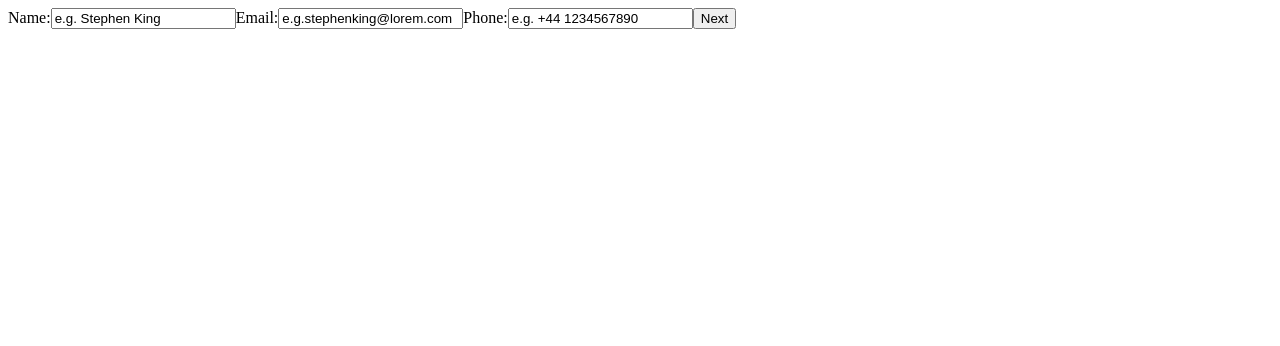
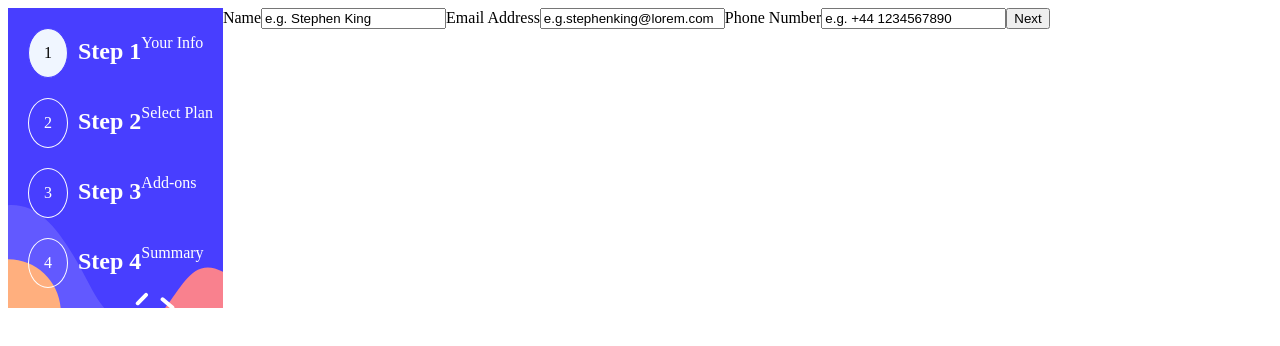
Before and after one commit to PullingStrings/multi-step-form-main, a Next.js app: page / in a window 1280 px wide. Shown: the top 346 px of the page. Built offline with nearby package versions, Linux system fonts and the light colour scheme.

Commit message:
added more logic to steps and started styling

```diff
--- a/package.json
+++ b/package.json
@@ -17,6 +17,7 @@
     "next": "13.4.7",
     "react": "18.2.0",
     "react-dom": "18.2.0",
+    "styled-components": "^6.0.8",
     "typescript": "5.1.3"
   }
 }
--- a/src/components/FormSteps/StepFour.tsx
+++ b/src/components/FormSteps/StepFour.tsx
@@ -4,11 +4,14 @@ import React from "react"
 import { useFormContext } from "../../utils/formContext"
 
 const StepFour: React.FC = () => {
+  // type PlanType = "Arcade" | "Advanced" | "Pro"
+
   const [{ stepOne, stepTwo, stepThree }, dispatch] = useFormContext()
 
   const selectedPlan = stepTwo.plan
   const isYearly = stepTwo.isYearly
-  const selectedPlanPrices = stepTwo.planPrices[selectedPlan]
+  const selectedPlanPrices =
+    stepTwo.planPrices[stepTwo.plan as keyof typeof stepTwo.planPrices]
 
   const price = isYearly
     ? selectedPlanPrices.yearly
@@ -17,7 +20,6 @@ const StepFour: React.FC = () => {
   const calculateTotal = () => {
     // Assuming that each plan and add-on has a price in dollars
     let total = 0
-    console.log(stepTwo)
     // Logic to add up prices based on the selected plan and add-ons
     // For example:
     // if (stepTwo.plan === 'arcade') total += 10;
--- a/src/components/FormSteps/StepOne.tsx
+++ b/src/components/FormSteps/StepOne.tsx
@@ -2,10 +2,12 @@
 
 import React, { useState } from "react"
 import { useFormContext } from "../../utils/formContext"
+import StepsSideBar from "../UI/StepsSideBar"
 
 const StepOne: React.FC = () => {
   const [{ stepOne }, dispatch] = useFormContext()
   const [errors, setErrors] = useState<{ [key: string]: string }>({})
+  const stepOneState = 1
 
   const handleSubmit = (event: React.FormEvent) => {
     event.preventDefault()
@@ -48,8 +50,10 @@ const StepOne: React.FC = () => {
   }
 
   return (
+    <>
+      <StepsSideBar steps={stepOneState} />
       <form onSubmit={handleSubmit}>
-      <label htmlFor='name'>Name:</label>
+        <label htmlFor='name'>Name</label>
         <input
           id='name'
           name='name'
@@ -60,7 +64,7 @@ const StepOne: React.FC = () => {
 
         {errors.name && <p>{errors.name}</p>}
 
-      <label htmlFor='email'>Email:</label>
+        <label htmlFor='email'>Email Address</label>
         <input
           id='email'
           name='email'
@@ -70,7 +74,7 @@ const StepOne: React.FC = () => {
         />
         {errors.email && <p>{errors.email}</p>}
 
-      <label htmlFor='phone'>Phone:</label>
+        <label htmlFor='phone'>Phone Number</label>
         <input
           id='phone'
           name='phone'
@@ -82,6 +86,7 @@ const StepOne: React.FC = () => {
 
         <button type='submit'>Next</button>
       </form>
+    </>
   )
 }
 
--- a/src/components/FormSteps/StepThree.tsx
+++ b/src/components/FormSteps/StepThree.tsx
@@ -24,6 +24,11 @@ const StepThree: React.FC = () => {
     dispatch({ type: "SET_STEP", payload: 4 })
   }
 
+  const backButton = (event: React.MouseEvent) => {
+    event.preventDefault()
+    dispatch({ type: "SET_STEP", payload: 2 })
+  }
+
   return (
     <form onSubmit={handleSubmit}>
       <div>
@@ -38,7 +43,7 @@ const StepThree: React.FC = () => {
           />
         ))}
       </div>
-
+      <button onClick={backButton}>Back</button>
       <button type='submit'>Next</button>
     </form>
   )
--- a/src/components/FormSteps/StepTwo.tsx
+++ b/src/components/FormSteps/StepTwo.tsx
@@ -4,9 +4,11 @@ import React from "react"
 import { useFormContext } from "../../utils/formContext"
 import PlanCard from "../UI/PlanCard"
 import ToggleSwitch from "../UI/ToogleSwitch"
+import StepsSideBar from "../UI/StepsSideBar"
 
 const StepTwo: React.FC = () => {
   const [{ stepTwo }, dispatch] = useFormContext()
+  const stepTwoState = 2
 
   const handleSelectPlan = (plan: string) => {
     dispatch({
@@ -29,7 +31,14 @@ const StepTwo: React.FC = () => {
     dispatch({ type: "SET_STEP", payload: 3 })
   }
 
+  const backButton = (event: React.MouseEvent) => {
+    event.preventDefault()
+    dispatch({ type: "SET_STEP", payload: 1 })
+  }
+
   return (
+    <div>
+      <StepsSideBar steps={stepTwoState} />
       <form onSubmit={handleSubmit}>
         <div>
           <PlanCard
@@ -60,8 +69,10 @@ const StepTwo: React.FC = () => {
           onToggle={handleTogglePayment}
         />
 
+        <button onClick={backButton}>Back</button>
         <button type='submit'>Next</button>
       </form>
+    </div>
   )
 }
 
--- a/src/components/UI/PlanCard.tsx
+++ b/src/components/UI/PlanCard.tsx
@@ -36,13 +36,21 @@ const PlanCard: React.FC<PlanCardProps> = ({
       type: "SET_STEP_TWO",
       payload: {
         plan: planName,
+        paymentType: false,
         isYearly: isYearly,
         planPrices: selectedPlanPrices,
       },
     })
   }
 
+  // console.log(planPrices[plan])
   const planPrice = planPrices[plan]
+  // const planPrice =
+  //   state.stepTwo.planPrices[
+  //     state.stepTwo.plan as keyof typeof state.stepTwo.planPrices
+  //   ]
+
+  // console.log(planPrice)
 
   return (
     <div
--- /dev/null
+++ b/src/components/UI/StepsSideBar.tsx
@@ -0,0 +1,56 @@
+import React, { useState } from "react"
+import styled from "styled-components"
+import bgSideBarDesktop from "../../../public/images/bg-sidebar-desktop.svg"
+
+const Span = styled.span<{ isActive?: boolean }>`
+  padding: 15px;
+  margin: 10px;
+  color: ${(props) => (props.isActive ? "black" : "white")};
+  background-color: ${(props) =>
+    props.isActive ? "hsl(217, 100%, 97%)" : "transparent"};
+  border-radius: 100%;
+  border: 1px solid ${(props) => (props.isActive ? "#483eff" : "white")};
+  display: flex;
+  justify-content: center;
+  align-items: center;
+  margin-right: 10px;
+`
+const Container = styled.div`
+  background-image: url(${bgSideBarDesktop.src});
+  background-size: cover; /* or you can use 'contain' */
+  background-repeat: no-repeat;
+  background-position: center;
+  padding: 10px;
+`
+const StepsDiv = styled.div`
+  display: flex;
+  color: white;
+`
+const StepsSideBar = (stepNumber: { steps: number }) => {
+  return (
+    <Container>
+      <StepsDiv>
+        <Span isActive={stepNumber.steps === 1 ? true : false}>1</Span>
+        <h2>Step 1</h2>
+        <p>Your Info</p>
+      </StepsDiv>
+      <StepsDiv>
+        <Span isActive={stepNumber.steps === 2 ? true : false}>2</Span>
+        <h2>Step 2</h2>
+        <p>Select Plan</p>
+      </StepsDiv>
+      <StepsDiv>
+        <Span isActive={stepNumber.steps === 3 ? true : false}>3</Span>
+        <h2>Step 3</h2>
+        <p>Add-ons</p>
+      </StepsDiv>
+      <StepsDiv>
+        <Span isActive={stepNumber.steps === 4 ? true : false}>4</Span>
+        <h2>Step 4</h2>
+        <p>Summary</p>
+      </StepsDiv>
+    </Container>
+  )
+}
+
+export default StepsSideBar
--- a/src/pages/index.tsx
+++ b/src/pages/index.tsx
@@ -4,15 +4,22 @@ import StepTwo from "@/components/FormSteps/StepTwo"
 import StepThree from "@/components/FormSteps/StepThree"
 import StepFour from "@/components/FormSteps/StepFour"
 import { useFormContext } from "@/utils/formContext"
+// import GlobalStyles from "@/styles/GlobalStyles"
+import styled from "styled-components"
+
+const Container = styled.div`
+  display: flex;
+  width: 100%;
+`
 
 export default function Home() {
   const [{ currentStep }] = useFormContext()
   return (
-    <div>
+    <Container>
       {currentStep === 1 && <StepOne />}
       {currentStep === 2 && <StepTwo />}
       {currentStep === 3 && <StepThree />}
       {currentStep === 4 && <StepFour />}
-    </div>
+    </Container>
   )
 }
--- a/src/utils/formContext.tsx
+++ b/src/utils/formContext.tsx
@@ -82,7 +82,7 @@ type ActionType =
       type: "SET_STEP_TWO"
       payload: {
         plan: string
-        paymentType: false
+        paymentType: boolean
         isYearly: boolean
         planPrices: {
           Arcade: { monthly: number; yearly: number }
@@ -91,7 +91,7 @@ type ActionType =
         }
       }
     }
-  | { type: "SET_STEP_THREE"; payload: { addons: string[] } }
+  | { type: "SET_STEP_THREE"; payload: AddOn[] }
 
 const FormContext = createContext<[StateType, React.Dispatch<ActionType>]>([
   {} as StateType,
```
Also changed, not shown: 1 other file (tests, documents, lock files or other folders). Lines whose indentation alone changed are shown as unchanged.
